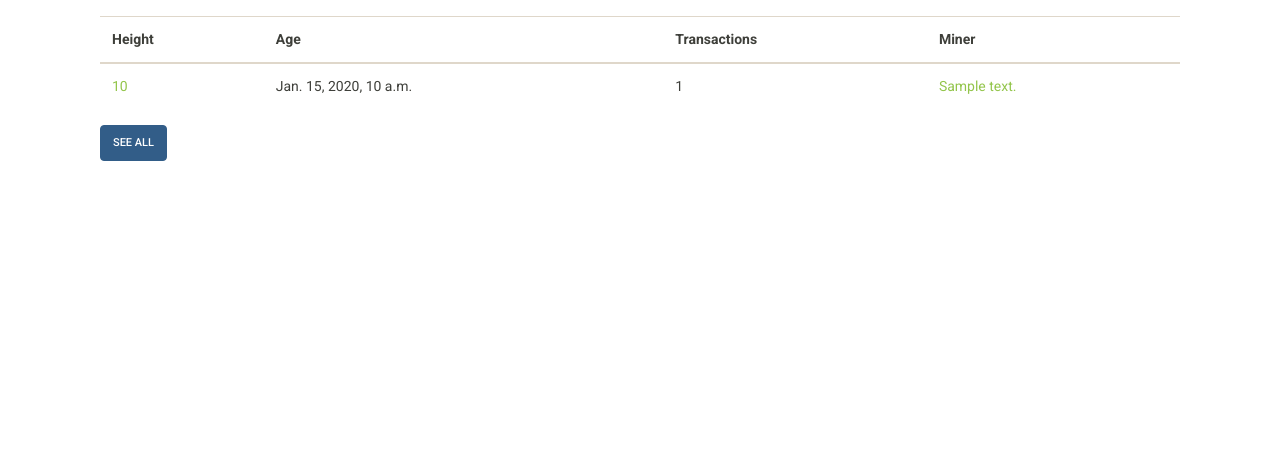
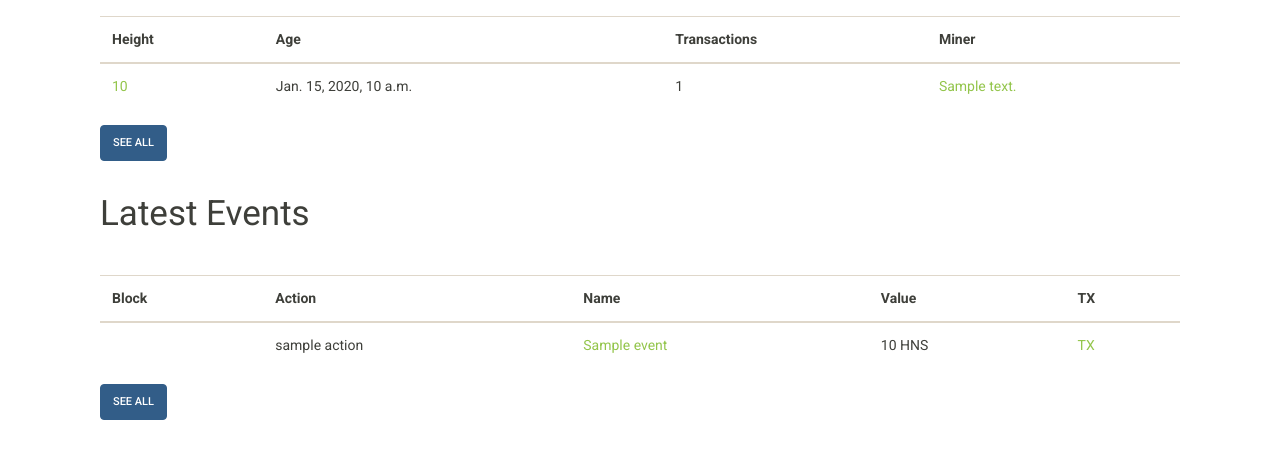
Before and after one commit to tdickman/handshake-explorer, a Django app: template hsdexplorer/explorer/templates/explorer/index.html in a window 1280 px wide. Shown: the part 218-677 px from the top of the page. Run offline with Django 3.2, Linux system fonts and the light colour scheme; the template is opened without the code that fills it: most values are stand-ins (such as "Sample title", 1, 10 or a date in 2020); parts of the project's set-up code (start-up, migrations or seed data) failed here and were passed over; some libraries are stand-ins or nearby versions.

Commit message:
Added latest events to homepage

```diff
--- /dev/null
+++ b/hsdexplorer/explorer/templates/explorer/_events-table.html
@@ -0,0 +1,24 @@
+{# Required variables: events #}
+{% load hsd_math %}
+<table class="table table-hover">
+  <thead>
+    <tr>
+      <th scope="col">Block</th>
+      <th scope="col">Action</th>
+      <th scope="col">Name</th>
+      <th scope="col">Value</th>
+      <th scope="col">TX</th>
+    </tr>
+  </thead>
+  <tbody>
+    {% for event in events %}
+    <tr>
+      <td><a href="/block/{{ event.block }}">{{ event.block }}</a></td>
+      <td>{{ event.action | lower }}</td>
+      <td><a href="/name/{{ event.name }}">{{ event.name }}</a></td>
+      <td>{{ event.value | to_hns }}{% if event.value is not None %} HNS{% endif %}</td>
+      <td><a href="/tx/{{ event.tx_hash }}">TX</a></td>
+    </tr>
+    {% endfor %}
+  </tbody>
+</table>
--- a/hsdexplorer/explorer/templates/explorer/_pagination.html
+++ b/hsdexplorer/explorer/templates/explorer/_pagination.html
@@ -10,7 +10,7 @@
     <a class="page-link" href="{{ url_prefix }}/page/{{ page }}">{{ page }}</a>
   </li>
   {% endfor %}
-  {% if current_page != max_page %}
+  {% if max_page and current_page != max_page %}
   <li class="page-item">
     <a class="page-link" href="{{ url_prefix }}/page/{{ max_page }}">»</a>
   </li>
--- a/hsdexplorer/explorer/templates/explorer/index.html
+++ b/hsdexplorer/explorer/templates/explorer/index.html
@@ -9,5 +9,13 @@
       <a role="button" href="/blocks" class="btn btn-primary">See All</a>
     </div>
 	</div>
+	<div class="row">
+		<div class="col-lg-12">
+      <h1>Latest Events</h1>
+      {% include "explorer/_events-table.html" %}
+      <a role="button" href="/events" class="btn btn-primary">See All</a>
+    </div>
+	</div>
 </div>
+<br/>
 {% endblock %}
--- a/hsdexplorer/explorer/urls.py
+++ b/hsdexplorer/explorer/urls.py
@@ -6,10 +6,12 @@
     path('', views.index, name='index'),
     re_path('block/(?P<block_hash>[a-f0-9]{64})$', views.block, name='block'),
     path('block/<int:block_hash>', views.block),
-    path('blocks', views.blocks),
     path('search', views.search),
     path('names', views.names),
+    path('blocks', views.blocks),
     path('blocks/page/<int:page>', views.blocks),
+    path('events', views.events),
+    path('events/page/<int:page>', views.events),
     path('name/<str:name>', views.name, name='name'),
     re_path('tx/(?P<tx_hash>[a-f0-9]{64})$', views.transaction, name='transaction'),
     re_path('address/(?P<address>[a-z0-9]{42})$', views.address, name='address'),
```
Also changed, not shown: hsdexplorer/explorer/history/read.py (+9 -6 lines), hsdexplorer/explorer/templates/explorer/_events-single-table.html (added, +26 -0 lines), hsdexplorer/explorer/templates/explorer/events.html (added, +12 -0 lines), hsdexplorer/explorer/templates/explorer/name.html (+1 -25 lines), hsdexplorer/explorer/views.py (+23 -2 lines).
